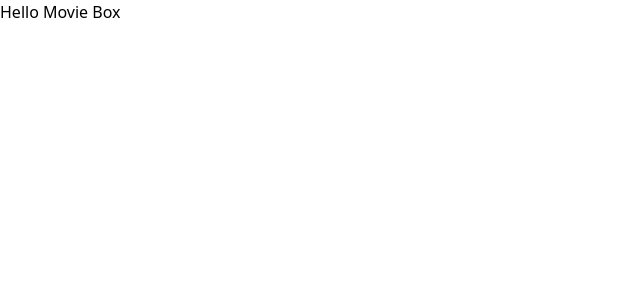
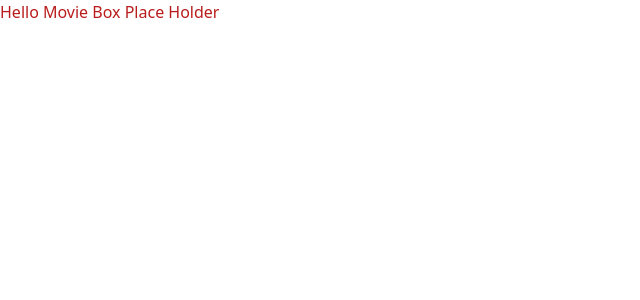
Before and after one commit to Nosafrontdev/MovieBox, a React (Vite) app in the folder MovieBox/: page / in a window 1280 px wide. Shown: the top 300 px of the page, without its empty margins (0-640 px from the left). Built offline with nearby package versions, Linux system fonts and the light colour scheme.

Commit message:
created components and pages

```diff
--- a/MovieBox/src/App.jsx
+++ b/MovieBox/src/App.jsx
@@ -8,7 +8,7 @@ function App() {
 
   return (
     <>
-     <p>Hello Movie Box </p>
+     <p className='text-red-700 text-base'>Hello Movie Box Place Holder</p>
     </>
   )
 }
```
Also changed, not shown: MovieBox/src/Pages/DetailsPage.jsx (added), MovieBox/src/Pages/FavouritesPage.jsx (added), MovieBox/src/components/ErrorMessage.jsx (added), MovieBox/src/components/FavouriteList.jsx (added), MovieBox/src/components/Loader.jsx (added), MovieBox/src/components/MovieCard.jsx (added), MovieBox/src/components/MovieList.jsx (added), MovieBox/src/components/NavBar.jsx (added), MovieBox/src/components/SearchBar.jsx (added), MovieBox/src/components/ThemeToggle.jsx (added).
